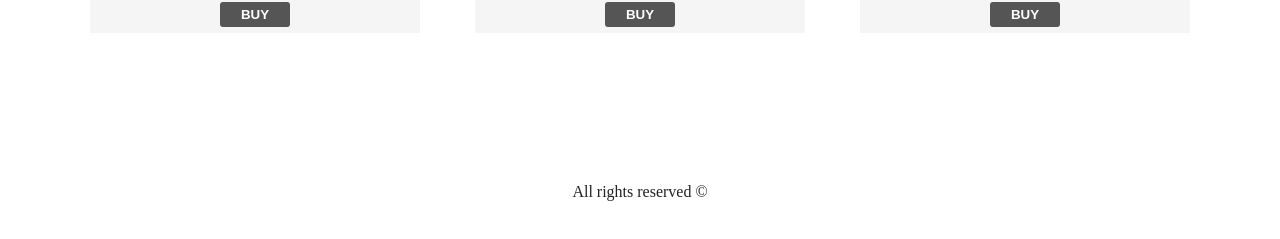
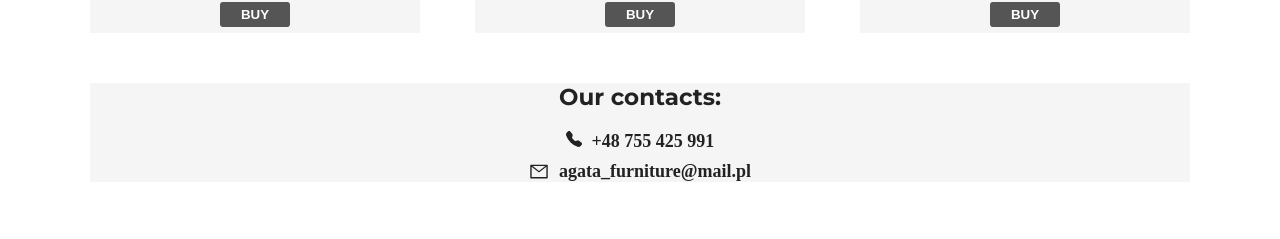
Before and after one commit to nadiia0811/mini-internet-shop, a React (Create React App) app: page / in a window 1280 px wide. Shown: the part 1805-2044 px from the top of the page. Built offline with nearby package versions, Linux system fonts and the light colour scheme.

Commit message:
Correction errors

```diff
--- a/src/components/app/App.js
+++ b/src/components/app/App.js
@@ -12,7 +12,6 @@ class App extends React.Component {
     super(props);
     this.state = {
       isAboutUsClicked: false,
-
       orders: [],
       showFullItem: false,
       fullItem: {},
@@ -85,8 +84,7 @@ class App extends React.Component {
     this.showCategory = this.showCategory.bind(this);
     this.state.currentItems = this.state.items;
     this.onShowItem = this.onShowItem.bind(this);
-
-    this.showInformation = this.showInformation.bind(this); //
+    this.showInformation = this.showInformation.bind(this);
     this.closeWindow = this.closeWindow.bind(this);
   }
 
--- a/src/components/categories/Categories.js
+++ b/src/components/categories/Categories.js
@@ -1,7 +1,7 @@
 import React, { Component } from 'react';
 import './categories.css';
 
-export class Categories extends Component {
+class Categories extends Component {
     constructor(props){
         super(props);
 
--- a/src/components/footer/Footer.js
+++ b/src/components/footer/Footer.js
@@ -1,10 +1,22 @@
 import React from 'react';
+import { BsFillTelephoneFill } from 'react-icons/bs';
+import { AiOutlineMail } from 'react-icons/ai';
 import './footer.css';
 
-export default function Footer() {
+function Footer() {
  return (
-    <footer>
-    All rights reserved &copy;
-    </footer>
+    <div className='contacts' id = 'contacts'>
+      <p>Our contacts:</p>
+      <div className='container'>
+        <div>
+          <BsFillTelephoneFill className='phone'/>
+          <span>+48 755 425 991</span>
+        </div>
+          <div><AiOutlineMail className='mail'/>
+          <span>agata_furniture@mail.pl</span></div>
+      </div>
+    </div>
   )
 }
+
+export default Footer;
--- a/src/components/footer/footer.css
+++ b/src/components/footer/footer.css
@@ -1,4 +1,30 @@
-footer {
-    text-align: center;
-    margin-top: 100px;
+.contacts {
+  text-align: center;
+  background: #f5f5f5;
+}
+  .contacts p {
+    font-size: 23px;
+    font-weight: 900;
+    font-family: 'Montserrat';
+    margin-bottom: 20px;
   }
+
+  .container {
+    display: flex;
+    flex-direction: column;
+    width: 230px;
+    margin: 10px auto;
+  }
+
+  .mail{
+    position: relative;
+    width: 20px;
+    height: 25px;
+    top: 7px;
+  }
+
+  span {
+    font-size: 18px;
+    margin-left: 10px;
+    font-weight: 700;
+  }
--- a/src/components/header/Header.js
+++ b/src/components/header/Header.js
@@ -3,7 +3,7 @@ import {FaShoppingCart} from 'react-icons/fa';
 import Order from '../order/Order';
 import './header.css';
 
-export default function Header(props) {
+function Header(props) {
 
   let [cartOpen, setCartOpen] = useState(false);
 
@@ -14,9 +14,11 @@ export default function Header(props) {
    return (
    <div>
       {props.orders.map(item => (
-        <Order item = {item} key = {item.id} deleteOrder = {props.deleteOrder}/>
+        <Order item = {item}
+               key = {item.id}
+               deleteOrder = {props.deleteOrder}/>
       ))}
-      <p className='sum'> Sum: $ {sum.toFixed(2)}</p>
+      <p className = 'sum'> Sum: $ {sum.toFixed(2)}</p>
     </div>)
   }
 
@@ -33,15 +35,15 @@ export default function Header(props) {
         <div>
             <span className='logo'>House Staff</span>
             <ul className='nav' >
-              <li onClick={ props.showInformation}>About us</li>
-              <li>Contacts</li>
+              <li onClick={ props.showInformation }>About us</li>
+              <li><a href = "#contacts">Contacts</a></li>
               <li>Cabinet</li>
             </ul>
             <FaShoppingCart onClick = {() => setCartOpen(cartOpen = !cartOpen)}
                             className={`shop-cart-button ${cartOpen && 'active' }`}/>
             {cartOpen && (
               <div className='shop-cart'>
-                 { props.orders.length > 0 ? showOrders(props) : showNothing()}
+                 { props.orders.length > 0 ? showOrders(props) : showNothing() }
               </div>
             )}
             <div className='presentation'></div>
@@ -49,3 +51,5 @@ export default function Header(props) {
     </header>
   )
 }
+
+export default Header;
--- a/src/components/header/header.css
+++ b/src/components/header/header.css
@@ -144,3 +144,8 @@ header {
     font-size: 20px;
     margin-bottom: 10px;
   }
+
+  header a {
+    text-decoration: none;
+    color: #000;
+  }
--- a/src/components/item/Item.js
+++ b/src/components/item/Item.js
@@ -19,8 +19,6 @@ class Item extends Component {
                     onClick={() => this.props.onAdd(this.props.item)}>BUY</button>
           </div>
       </div>
-
-
     )
   }
 }
--- a/src/components/items/Items.js
+++ b/src/components/items/Items.js
@@ -1,4 +1,4 @@
-import React, { Component } from 'react'
+import React, { Component } from 'react';
 import Item from '../item/Item';
 import './items.css';
 
--- a/src/components/order/Order.js
+++ b/src/components/order/Order.js
@@ -1,5 +1,5 @@
 import React, { Component } from 'react';
-import {FaTrash} from 'react-icons/fa';
+import { FaTrash } from 'react-icons/fa';
 
 class Order extends Component {
   render() {
@@ -13,7 +13,6 @@ class Order extends Component {
             <FaTrash className='delete-icon'
                      onClick = {() => this.props.deleteOrder(this.props.item)}/>
         </div>
-
     )
   }
 }
--- a/src/components/showFullItem/ShowFullItem.js
+++ b/src/components/showFullItem/ShowFullItem.js
@@ -1,7 +1,7 @@
 import React, { Component } from 'react';
 import './fullItem.css';
 
-export class ShowFullItem extends Component {
+class ShowFullItem extends Component {
   render() {
     const {img, title, desc, price} = this.props.item;
     return (
```
Lines whose indentation alone changed are shown as unchanged.
